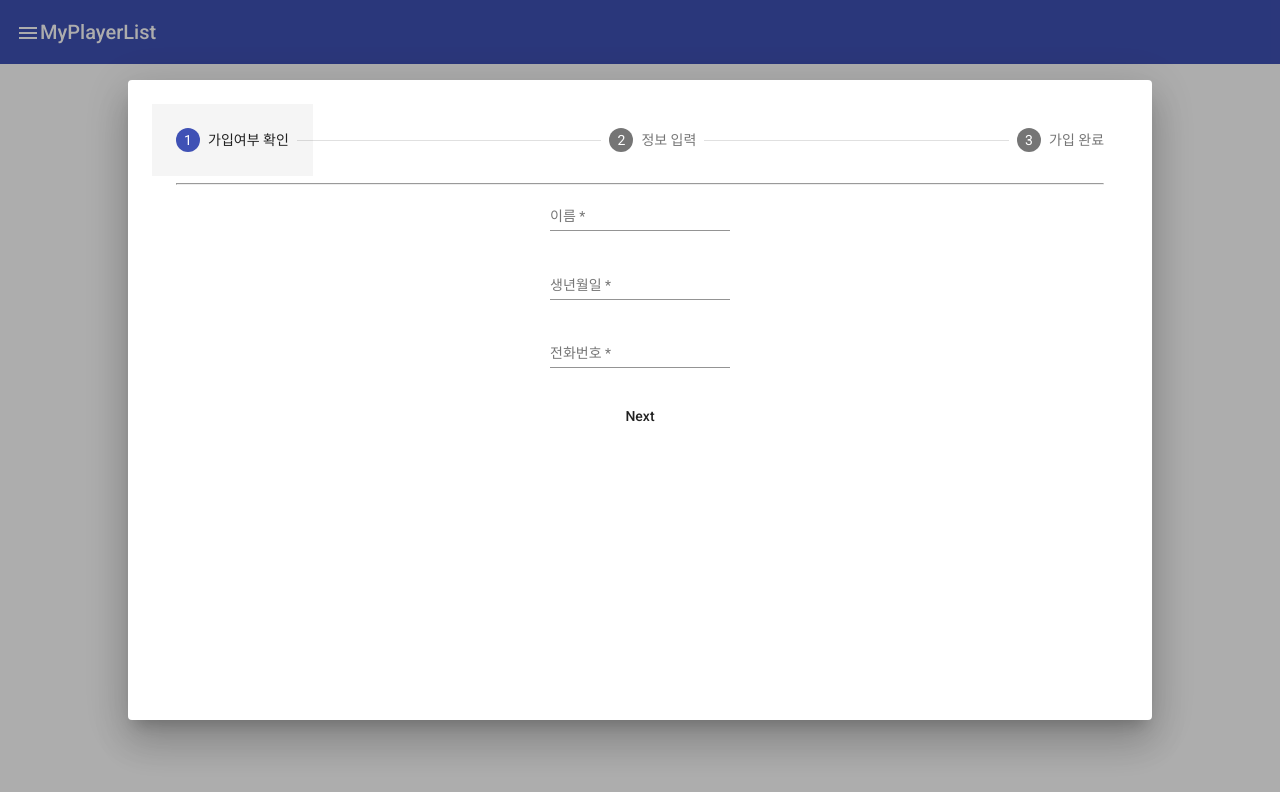
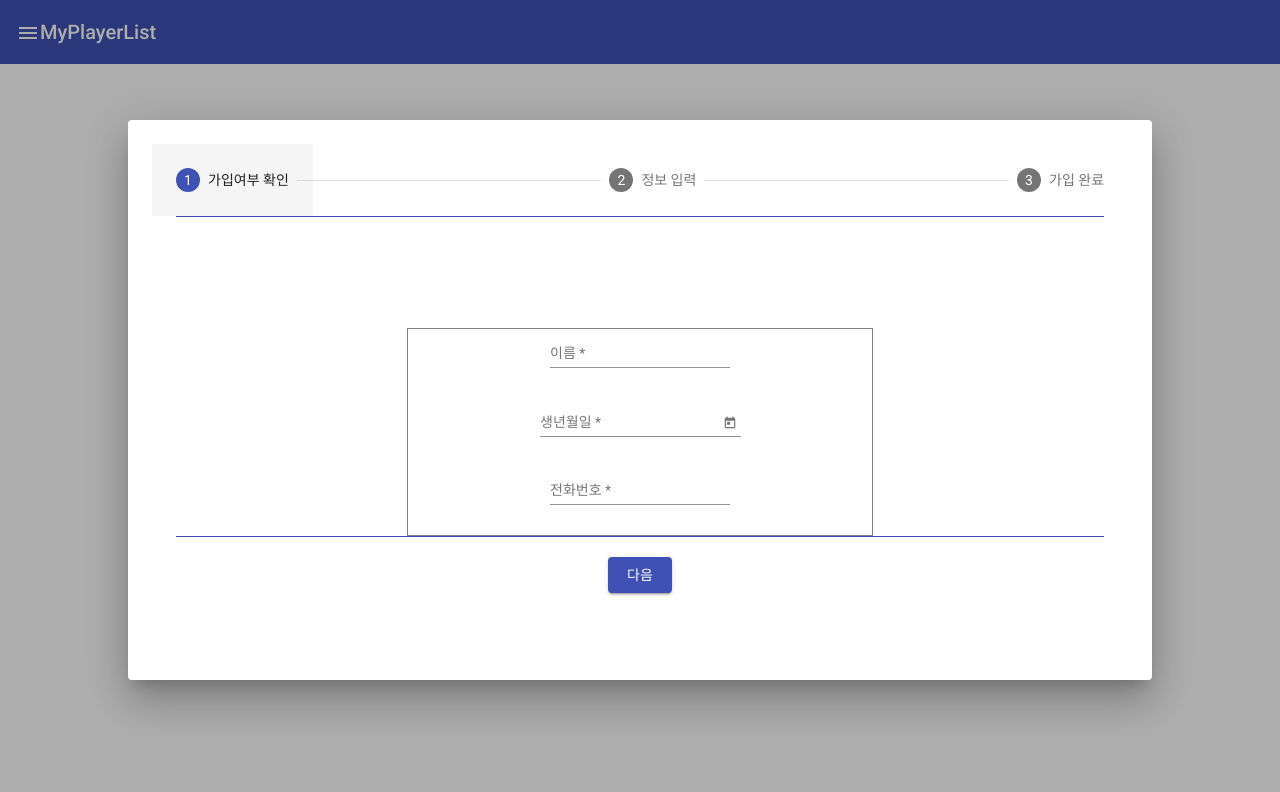
Before and after one commit to KIMDev-sever/angular-study, an Angular app in the folder sample-project/: page / in a window 1280 px wide. Both pictures are taken after a click on the button "회원가입". Shown: the top 792 px of the page. Built offline with nearby package versions, Linux system fonts and the light colour scheme.

Commit message:
update:login화면디자인진행중

```diff
--- a/sample-project/src/app/app.component.html
+++ b/sample-project/src/app/app.component.html
@@ -1,3 +1,8 @@
+<div class="wrapper" [ngClass]="loadingSw?'show_spinner':''">
+  <div class="loading" *ngIf="loadingSw">
+    <mat-spinner class="spinner"></mat-spinner>
+  </div>
+
 <mat-toolbar color="primary">
   <span class="title" (click)="drawer.toggle()">
     <mat-icon>menu</mat-icon></span>
@@ -17,3 +22,4 @@
 
 
 </div>
+</div>
--- a/sample-project/src/app/app.component.scss
+++ b/sample-project/src/app/app.component.scss
@@ -3,3 +3,20 @@
   cursor: pointer;
   font-size: 40px;
 }
+.wrapper{
+  width: 100%;
+  height: 100%;
+  position: relative;
+  .loading{
+    position: absolute;
+    top: 50%;
+    left: 50%;
+    z-index: 10;
+    transform: translate(-25%,-25%);
+  }
+}
+.show_spinner{
+  background-color: gray;
+  opacity: 0.5;
+  pointer-events: none;
+}
--- a/sample-project/src/app/app.component.ts
+++ b/sample-project/src/app/app.component.ts
@@ -1,22 +1,24 @@
 import { Component, ElementRef, OnInit } from '@angular/core';
-import { AppService } from 'src/app/app.service';
+import { UtilityService } from './shard/utility.service';
+import { Subscription } from 'rxjs';
+import { filter } from 'rxjs/operators';
 @Component({
   selector: 'app-root',
   templateUrl: './app.component.html',
   styleUrls: ['./app.component.scss']
 })
 export class AppComponent implements OnInit {
-  numers: number[];
-  // tslint:disable-next-line:variable-name
-  _el: Element;
-  src: string;
+  loadingSw = false;
+  subscription = new Subscription();
   constructor(
-    private appService: AppService,   // 의존성주입 내부에서 만든 변수를 외부에서 넣어줌,
-    private el: ElementRef
+    private utilityService: UtilityService// 의존성주입 내부에서 만든 변수를 외부에서 넣어줌,
   ) {
-    this._el = this.el.nativeElement;
 
   }
   ngOnInit(): void {
+    this.subscription.add(
+      this.utilityService.getLoadingCheckData().subscribe((value: boolean) => {
+        this.loadingSw = value;
+      }));
   }
 }
--- a/sample-project/src/app/login/login.component.ts
+++ b/sample-project/src/app/login/login.component.ts
@@ -39,7 +39,7 @@ export class LoginComponent implements OnInit {
   signUp(){
     this.dialog.open(SignUpDialogComponent, {
       width: '80%',
-      height: '80%'
+      height: '70%'
     });
   }
 }
--- a/sample-project/src/app/login/login.service.ts
+++ b/sample-project/src/app/login/login.service.ts
@@ -1,5 +1,5 @@
 import { Injectable } from '@angular/core';
-
+import {MemberModel } from '../shard/member.model';
 @Injectable({
   providedIn: 'root'
 })
@@ -13,4 +13,9 @@ export class LoginService {
   // tslint:disable-next-line:typedef
   logout(){
   }
+
+  // tslint:disable-next-line:typedef
+  check_signUp(data: MemberModel){
+
+  }
 }
--- a/sample-project/src/app/login/sign-up-dialog/sign-up-dialog.component.html
+++ b/sample-project/src/app/login/sign-up-dialog/sign-up-dialog.component.html
@@ -1,32 +1,40 @@
 <div class="wrapper">
     <div class="container">
 
-        <mat-horizontal-stepper linear #stepper>
+
+
+        <mat-horizontal-stepper linear #stepper class="stepper">
             <mat-step [stepControl]="firstFormGroup">
-                <form [formGroup]="firstFormGroup">
+                <form [formGroup]="firstFormGroup" class="stepper-form">
                     <ng-template matStepLabel>가입여부 확인</ng-template>
-                    <hr>
+
                     <div class="content">
                     <div class="content-form">
+
                         <p>
-                                <mat-form-field>
-                                    <input matInput formControlName="firstCtrl" placeholder="이름" required>
+                            <mat-form-field class="content-field">
+                                <input matInput formControlName="name" placeholder="이름" required>
                             </mat-form-field>
                         </p>
                         <p>
-                                <mat-form-field>
-                                    <input matInput formControlName="firstCtrl" placeholder="생년월일" required>
+                            <mat-form-field class="content-field">
+                                <mat-label>생년월일</mat-label>
+                                <input matInput formControlName="birthDay" [matDatepicker]="picker">
+                                <mat-datepicker-toggle matSuffix [for]="picker"></mat-datepicker-toggle>
+                                <mat-datepicker #picker></mat-datepicker>
                             </mat-form-field>
                         </p>
                         <p>
-                                <mat-form-field>
-                                    <input matInput formControlName="firstCtrl" placeholder="전화번호" required>
+                            <mat-form-field class="content-field">
+                                <mat-label>전화번호</mat-label>
+                                <input matInput formControlName="phoneNumber" placeholder="-없이 입력" required type="tel">
                             </mat-form-field>
                         </p>
                     </div>
+                    </div>
                     <div class="content-btn">
-                            <button mat-button matStepperNext>Next</button>
-                        </div>
+                       <br>
+                        <button mat-raised-button color="primary" (click)="signUp(1,stepper)">다음</button>
                     </div>
                 </form>
             </mat-step>
@@ -35,23 +43,57 @@
                 <form [formGroup]="secondFormGroup">
                     <ng-template matStepLabel>정보 입력</ng-template>
                     <hr>
-                    <mat-form-field>
-                        <mat-label>Address</mat-label>
-                        <input matInput formControlName="secondCtrl" placeholder="Ex. 1 Main St, New York, NY" required>
+                    <div class="content">
+                        <div class="content-form">
+                            <p>
+                                <mat-form-field class="content-field">
+                                    <mat-label>아이디</mat-label>
+                                    <input matInput formControlName="id" placeholder="아이디" required>
+                                    <mat-error>아이디 입력해주세요</mat-error>
                                 </mat-form-field>
-                    <div>
-                        <button mat-button matStepperPrevious>Back</button>
-                        <button mat-button matStepperNext>Next</button>
+
+                            </p>
+                            <p>
+                                <mat-form-field class="content-field">
+                                    <mat-label>비밀번호</mat-label>
+                                    <input matInput type="password" formControlName="password" placeholder="비밀번호"
+                                        required>
+                                </mat-form-field>
+                            </p>
+                            <p>
+                                <mat-form-field class="content-field">
+                                    <mat-label>이름</mat-label>
+                                    <input matInput formControlName="name" placeholder="이름" required>
+                                </mat-form-field>
+                            </p>
+                            <p>
+                                <mat-form-field class="content-field">
+                                    <mat-label>생년월일</mat-label>
+                                    <input matInput formControlName="birthDay" [matDatepicker]="picker2" required>
+                                    <mat-datepicker-toggle matSuffix [for]="picker"></mat-datepicker-toggle>
+                                    <mat-datepicker #picker2></mat-datepicker>
+                                </mat-form-field>
+                            </p>
+                            <p>
+                                <mat-form-field class="content-field">
+                                    <mat-label>전화번호</mat-label>
+                                    <input matInput formControlName="phoneNumber" placeholder="-없이 입력" required
+                                        type="tel">
+                                </mat-form-field>
+                            </p>
+                        </div>
+                        <div class="content-btn">
+                            <button mat-raised-button color="primary" (click)="signUp(2,stepper)">가입하기</button>
+                        </div>
                     </div>
                 </form>
             </mat-step>
             <mat-step>
                 <ng-template matStepLabel>가입 완료</ng-template>
                 <hr>
-                <p>You are now done.</p>
+                <p>가입이 완료 되었습니다.</p>
                 <div>
-                    <button mat-button matStepperPrevious>Back</button>
-                    <button mat-button (click)="stepper.reset()">Reset</button>
+                    <button mat-button (click)="signUp(3,stepper)">닫기</button>>
                 </div>
             </mat-step>
         </mat-horizontal-stepper>
--- a/sample-project/src/app/login/sign-up-dialog/sign-up-dialog.component.scss
+++ b/sample-project/src/app/login/sign-up-dialog/sign-up-dialog.component.scss
@@ -7,3 +7,53 @@
         display: block;
     }
 }
+
+.wrapper{
+    width: 100%;
+    height: 100%;
+    position: relative;
+    .container{
+        position: absolute;
+        width: 100%;
+        height: 100%;
+        top: 50%;
+        left: 50%;
+        transform: translate(-50%,-50%);
+    }
+}
+.content{
+    display: block;
+    border-top:1px solid #3f51b5 ;
+    border-bottom:1px solid #3f51b5 ;
+    height: 100% !important;
+    text-align: center;
+    &-form{
+        display: inline-block;
+        width: 50%;
+        margin-top: 12%;
+        border: 1px solid grey;
+        &-field{
+            width: 300px;
+        }
+    }
+
+    &-btn{
+        text-align: center;
+        width: 100%;
+        display: block;
+    }
+
+}
+.stepper{
+    height: 100% !important;
+    &-form{
+        height: 90%;
+    }
+}
+::ng-deep .mat-horizontal-stepper-content {
+    height: 100%;
+  }
+
+::ng-deep .mat-horizontal-content-container {
+    height: 80%;
+  }
--- a/sample-project/src/app/login/sign-up-dialog/sign-up-dialog.component.ts
+++ b/sample-project/src/app/login/sign-up-dialog/sign-up-dialog.component.ts
@@ -1,5 +1,6 @@
 import { Component, OnInit } from '@angular/core';
-import {FormBuilder, FormGroup, Validators} from '@angular/forms';
+import { FormBuilder, FormGroup, Validators } from '@angular/forms';
+import { MatStepper } from '@angular/material/stepper';
 @Component({
   selector: 'app-sign-up-dialog',
   templateUrl: './sign-up-dialog.component.html',
@@ -15,12 +16,33 @@ export class SignUpDialogComponent implements OnInit {
 
   ngOnInit(): void {
     this.firstFormGroup = this._formBuilder.group({
-      firstCtrl: ['', Validators.required]
+      name: ['', Validators.required],
+      birthDay: ['', Validators.required],
+      phoneNumber: ['', Validators.required]
     });
     this.secondFormGroup = this._formBuilder.group({
-      secondCtrl: ['', Validators.required]
+      id: ['', Validators.required],
+      password: ['', Validators.required],
+      name: ['', Validators.required],
+      birthDay: ['', Validators.required],
+      phoneNumber: ['', Validators.required]
     });
   }
   // tslint:disable-next-line:typedef
-
+  signUp(level: number, stepper: MatStepper) {
+    switch (level){
+      case 1: {
+        stepper.next();
+        break;
+      }
+      case 2: {
+        stepper.next();
+        break;
+      }
+      case 3: {
+        console.log('done');
+        break;
+      }
+    }
+  }
 }
```
Also changed, not shown: sample-project/src/app/app.module.ts (+10 -2 lines), sample-project/src/app/shard/firestore.service.ts (added, +9 -0 lines), sample-project/src/app/shard/utility.service.ts (+18 -11 lines), 1 other file (tests, documents, lock files or other folders). Lines whose indentation alone changed are shown as unchanged.
